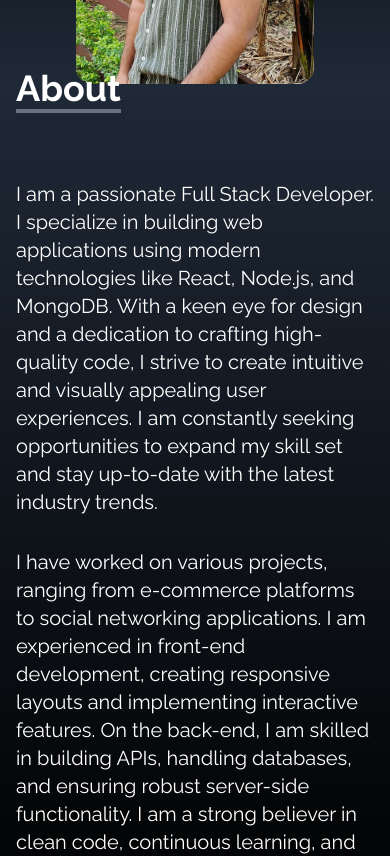
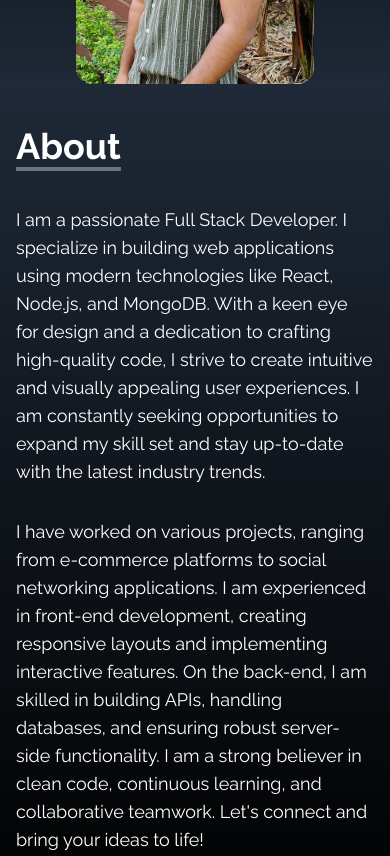
Before and after one commit to Dixshant2313/Portfolio, a React (Create React App) app: page / in a window 390 px wide. Shown: the part 760-1616 px from the top of the page. Built offline with nearby package versions, Linux system fonts and the light colour scheme; the HTML template or start-up script is replaced by a standard one.

Commit message:
fixed screen breakpoint issues

```diff
--- a/public/index.html
+++ b/public/index.html
@@ -9,8 +9,6 @@
       name="description"
       content="Welcome to my portfolio website. Explore my projects and skills as a Full Stack Developer. Get to know more about my background and experience in software development."
     />
-    <link rel="manifest" href="%PUBLIC_URL%/manifest.json" />
-
     <title>Portfolio - Dixshant Charan MERN Stack Developer</title>
   </head>
   <body>
--- a/src/components/About.jsx
+++ b/src/components/About.jsx
@@ -8,13 +8,13 @@ const About = () => {
         className="w-full h-screen bg-gradient-to-b from-gray-800 to-black text-white"
       >
         <div className="max-w-screen-lg p-4 mx-auto flex flex-col justify-center w-full h-full">
-          <div className="pb-8">
+          <div className="sm:pb-8">
             <p className="text-4xl font-bold inline border-b-4 border-gray-500">
               About
             </p>
           </div>
 
-          <p className="text-xl mt-10 sm:mt-20 mb-8">
+          <p className="text-lg mt-10 sm:mt-20 sm:text-xl mb-8">
             I am a passionate Full Stack Developer. I specialize in building web
             applications using modern technologies like React, Node.js, and
             MongoDB. With a keen eye for design and a dedication to crafting
@@ -24,7 +24,7 @@ const About = () => {
             trends.
           </p>
 
-          <p className="text-xl mb-8">
+          <p className="text-lg mb-8 sm:text-xl">
             I have worked on various projects, ranging from e-commerce platforms
             to social networking applications. I am experienced in front-end
             development, creating responsive layouts and implementing
```
